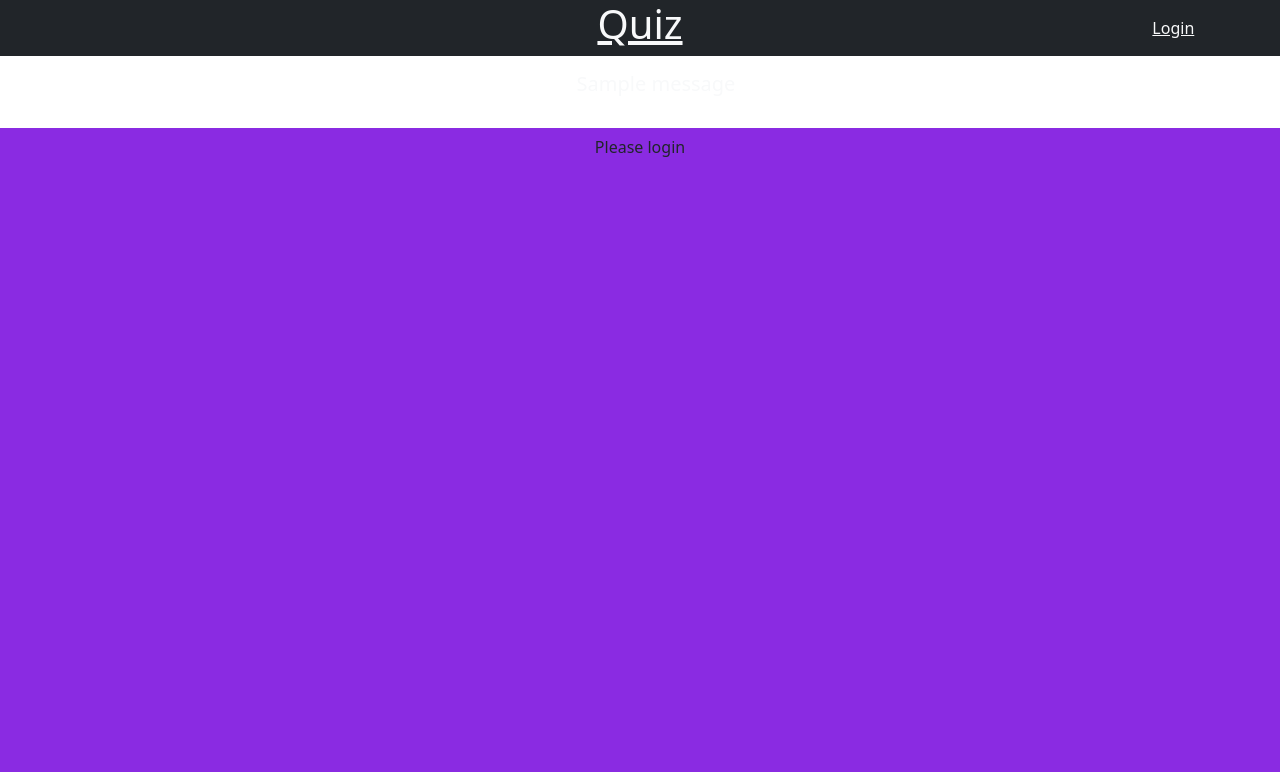
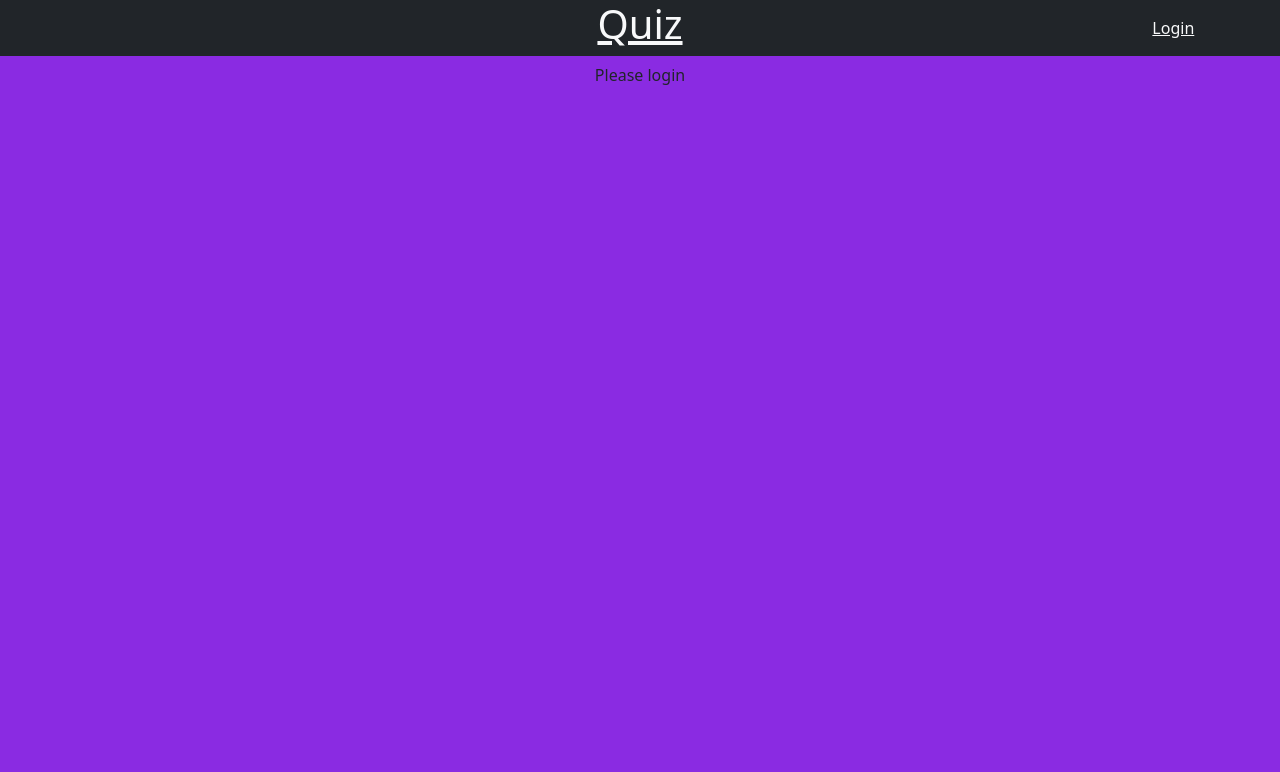
Before and after one commit to zahur76/django_pos_linux, a Django app: page / in a window 1280 px wide. Shown: the top 772 px of the page. Run offline with Django 3.2, Linux system fonts and the light colour scheme; tables that the repository leaves empty hold one stand-in row (values such as "Sample post"); one stand-in notice (Sample message) is shown.

Commit message:
feat: add flash messages

```diff
--- a/home/static/home/js/home.js
+++ b/home/static/home/js/home.js
@@ -1,7 +1,4 @@
 $(document).ready(function(){
 
-    $(".login").click(function(){
-        console.log('zahur')
-        $("#loginModal").show();
-    });
+
 });
--- a/static/js/base.js
+++ b/static/js/base.js
@@ -1,3 +1,18 @@
 $(document).ready(function(){
 
+    $(".login").click(function(){
+        console.log('zahur')
+        $("#loginModal").show();
+    });
+
+    $(".close").click(function(){
+        $("#loginModal").hide();
+    });
+
+    /* Function to clear flash messages after 3's*/
+    setTimeout(function(){
+        $(".flash-message").hide("slow");
+    }, 3000 ); // 5 secs
+
+
 });
--- a/templates/base.html
+++ b/templates/base.html
@@ -36,9 +36,9 @@
                 {% for message in messages %}
                     {% with message.level as level %}
                         {% if level == 40 %}
-                            <div class="box text-center text-light h5 p-3 m-0">{{ message }}</div>
+                            <div class="box bg-dark text-center text-light h5 p-3 m-0">{{ message }}</div>
                         {% else%}
-                            <div class="box text-center text-light h5 p-3 m-0">{{ message }}</div>
+                            <div class="box bg-dark text-center text-light h5 p-3 m-0">{{ message }}</div>
                         {% endif %}
                     {% endwith %}
                 {% endfor %}
```
